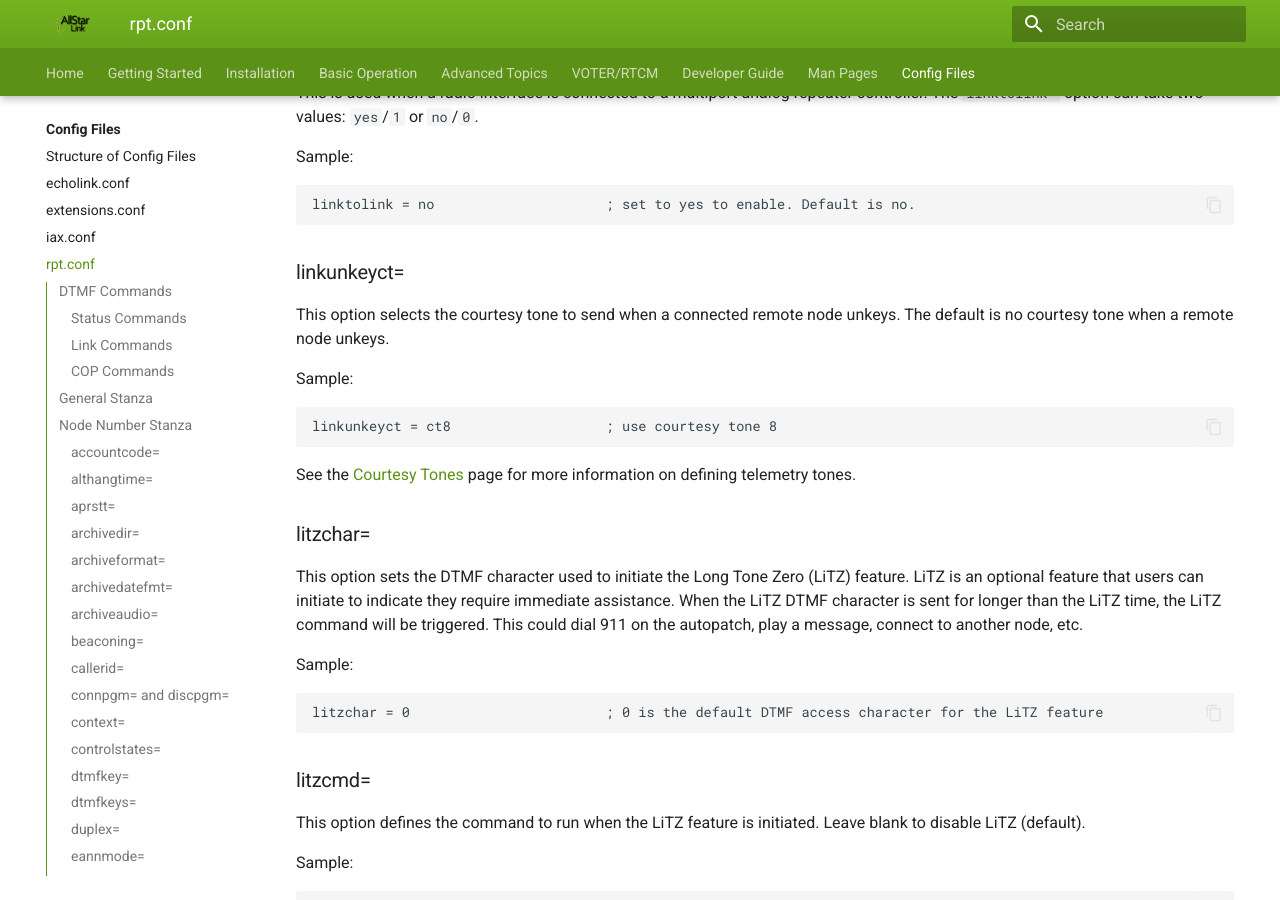
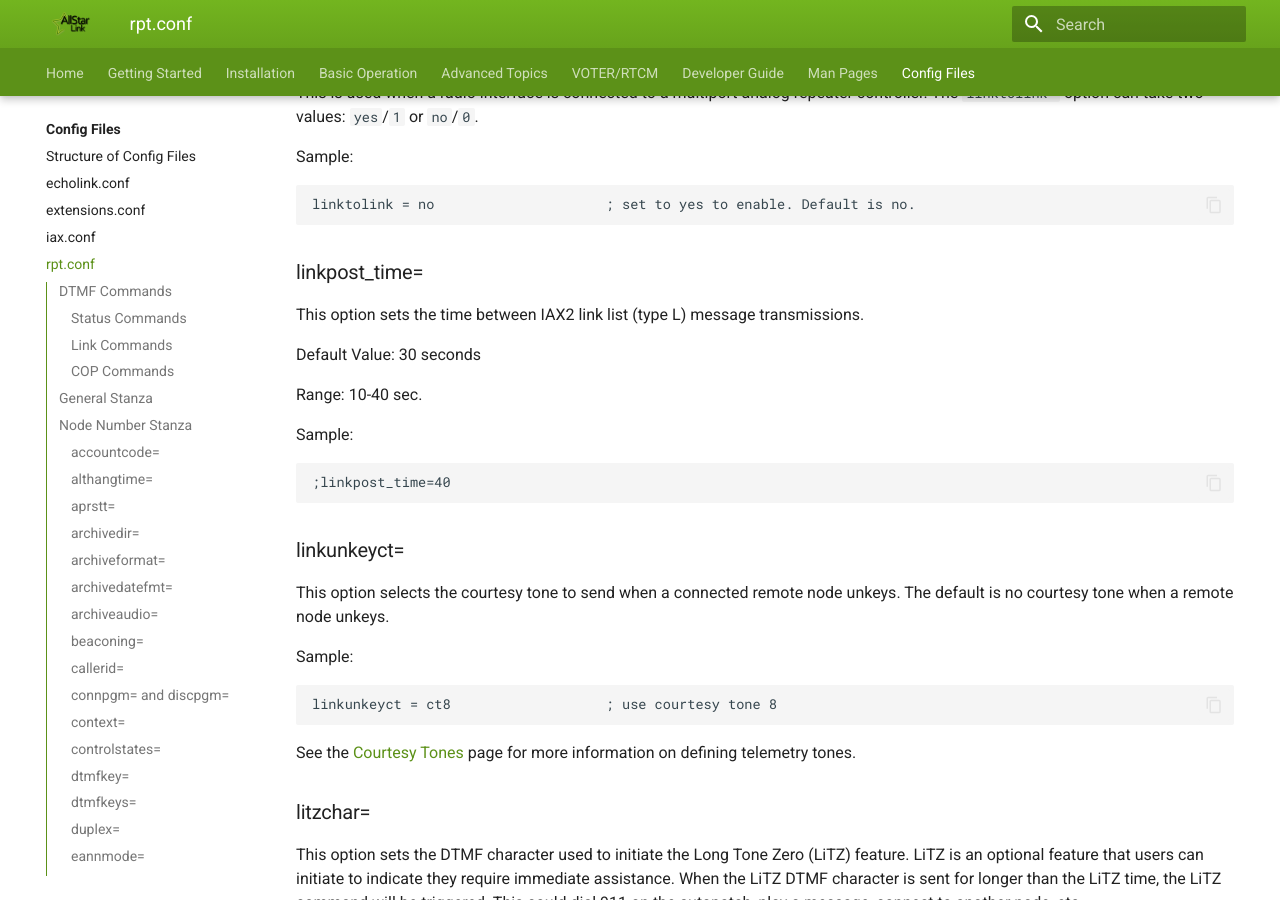
Before and after one commit to AllStarLink/ASL3-Manual, an MkDocs documentation site: the page built from docs/config/rpt_conf.md, in a window 1280 px wide and 900 px high, scrolled down 20295 px. Built offline with MkDocs 1.6.1 and Material for MkDocs 9.7.7, drawn with Linux system fonts in a browser that asks for light colours; some of the changed text lies outside the part shown.

Commit message:
Added linkpost_time and statpost_time descriptions

````diff
--- a/docs/config/rpt_conf.md
+++ b/docs/config/rpt_conf.md
@@ -737,6 +737,18 @@
 linktolink = no                     ; set to yes to enable. Default is no.
 ```
 
+### linkpost_time=
+This option sets the time between IAX2 link list (type L) message transmissions.
+
+Default Value: 30 seconds
+
+Range: 10-40 sec.
+
+Sample:
+```
+;linkpost_time=40
+```
+
 ### linkunkeyct=
 This option selects the courtesy tone to send when a connected remote node unkeys. The default is no courtesy tone when a remote node unkeys.
 
@@ -1196,6 +1208,18 @@
 
 ```
 ;statpost_program=/usr/bin/wget,-q,--timeout=15,--tries=1,--output-document=/dev/null
+```
+
+### statpost_time=
+This option sets the time between status updates to [https://stats.allstarlink.org](https://stats.allstarlink.org)
+
+Default Value: 60 seconds
+
+Range: 30-600 sec.
+
+Sample:
+```
+;statpost_time=120
 ```
 
 ### statpost_url=
````
